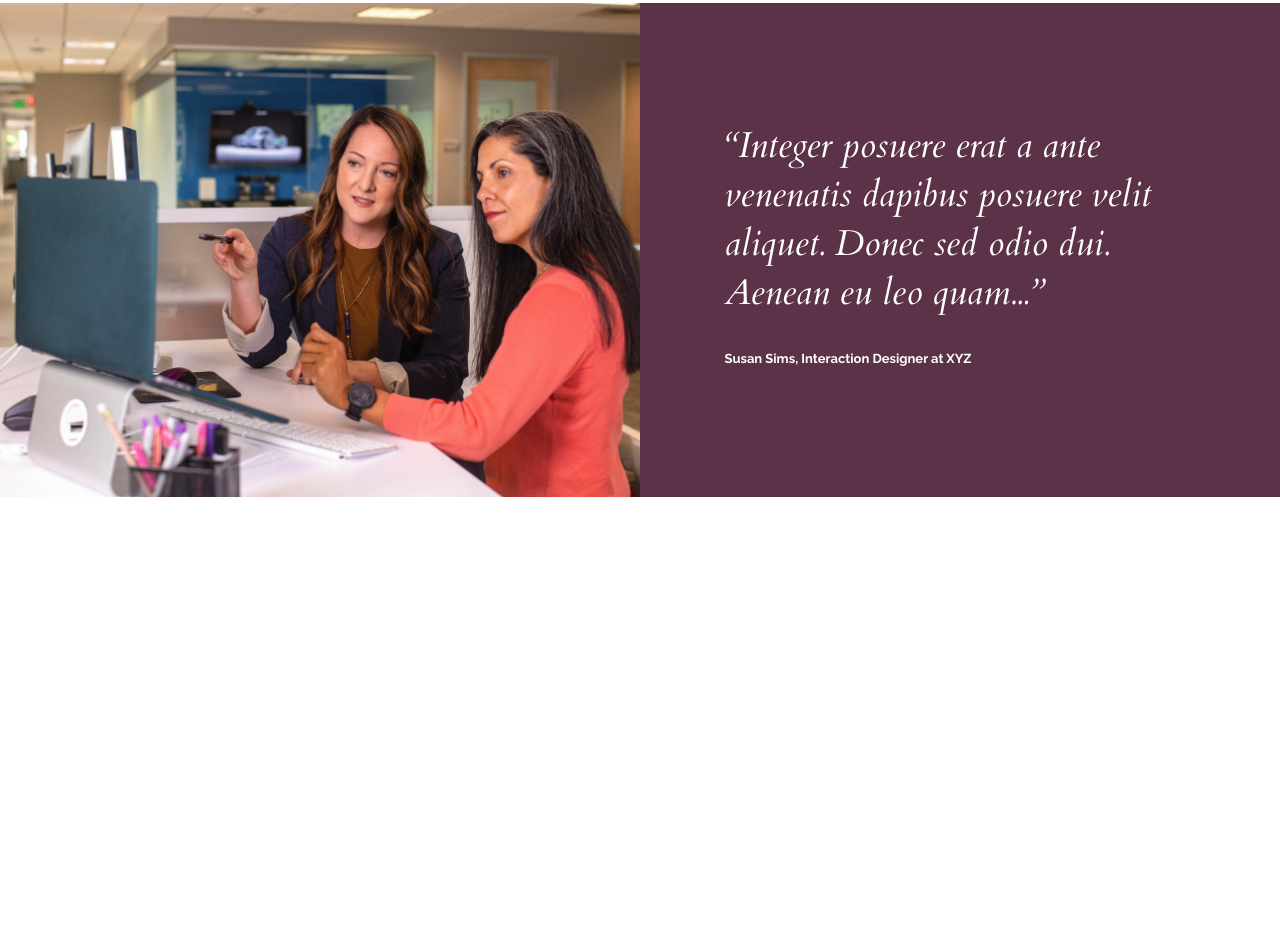
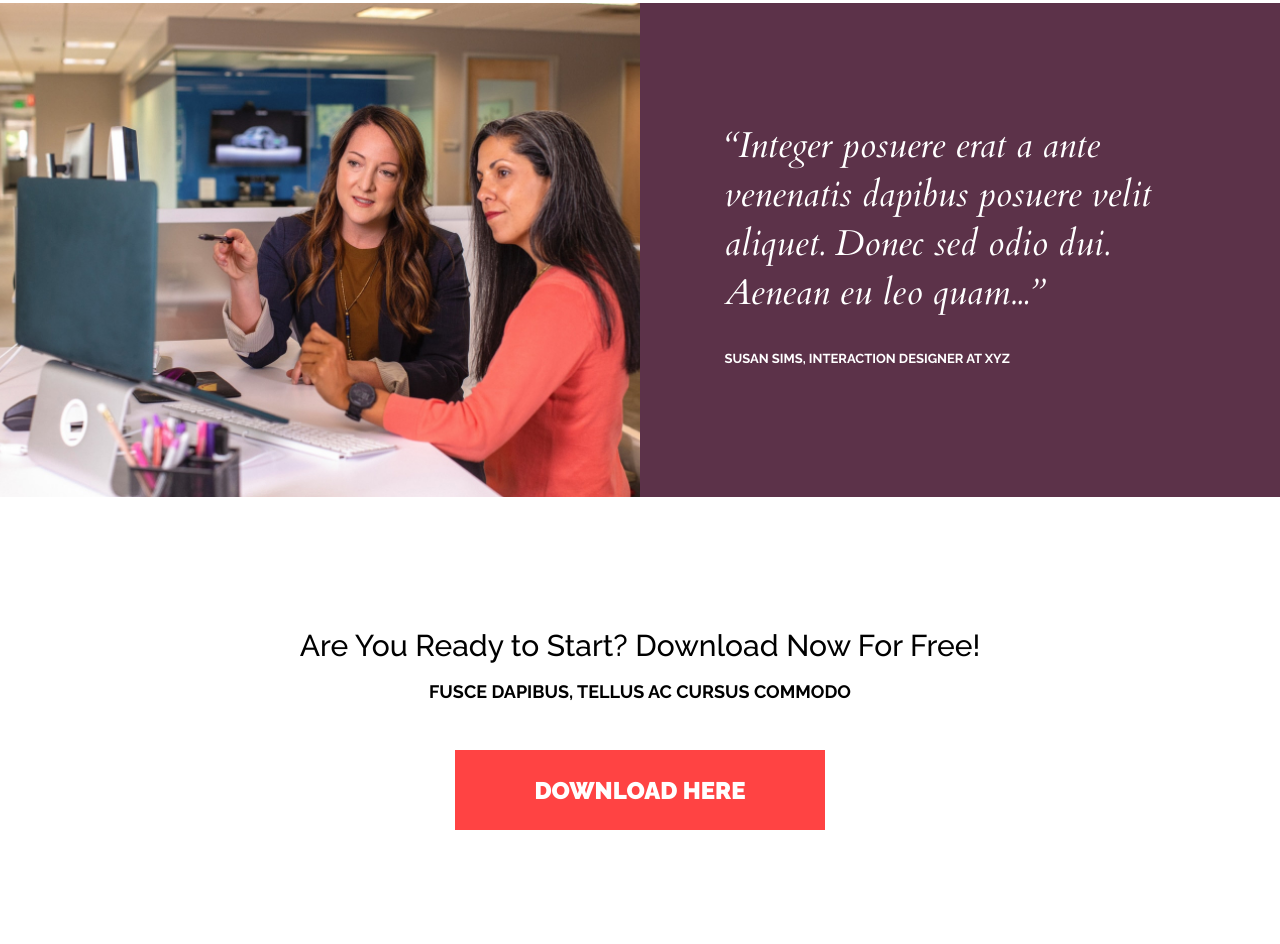
Before and after one commit to shalbenik96/course-project, a website built with Parcel: page src/index.html in a window 1280 px wide. Shown: the part 3663-4607 px from the top of the page. Before the commit the page ends 4164 px from the top, so only its background shows below. Built offline with nearby package versions, Linux system fonts and the light colour scheme.

Commit message:
download

```diff
--- a/src/index.html
+++ b/src/index.html
@@ -500,6 +500,19 @@
 				</div>
 				</div>
 			</section>
+			<section class="download">
+				<div class="container">
+					<div class="download-wrapper">
+						<div class="download-inner">
+						    <span class="download-text">Are You Ready to Start? Download Now For Free!</span>
+						    <h6 class="download-title">Fusce dapibus, tellus ac cursus commodo</h6>
+					    </div>
+						<div class="download-button">
+							<a class="download-button__item" href="#" >download here</a>
+						</div>
+					</div>
+				</div>
+			</section>
 		</main>
 		<script type="module" src="./js/app.js"></script>
 	</body>
--- /dev/null
+++ b/src/scss/download.scss
@@ -0,0 +1,42 @@
+.download {
+	padding: 7.125rem 0;
+}
+.download-wrapper {
+	display: flex;
+	flex-direction: column;
+	align-items: center;
+	justify-content: center;
+}
+.download-text {
+	font-family: 'Raleway', sans-serif;
+	font-weight: 500;
+	font-size: 1.875rem;
+	color: rgba(0, 0, 0, 1);
+	line-height: 4.375rem;
+	text-align: center;
+}
+.download-title {
+	font-family: 'Raleway', sans-serif;
+	font-weight: 700;
+	font-size: 1.125rem;
+	color: rgba(0, 0, 0, 1);
+	line-height: 1.3125rem;
+	text-transform: uppercase;
+	text-align: center;
+	margin-bottom: 2.981875rem;
+}
+.download-button {
+	width: 23.125rem;
+	height: 5rem;
+	background-color: rgba(255, 67, 67, 1);
+	display: flex;
+	align-items: center;
+	justify-content: center;
+}
+.download-button__item {
+	font-family: 'Raleway', sans-serif;
+	font-weight: 900;
+	font-size: 1.5rem;
+	color: rgba(255, 255, 255, 1);
+	text-transform: uppercase;
+}
--- a/src/scss/style.scss
+++ b/src/scss/style.scss
@@ -7,6 +7,7 @@
 @import '../scss/work.scss';
 @import '../scss/our-team.scss';
 @import '../scss/testimonials.scss';
+@import '../scss/download.scss';
 html {
 	font-family: 'Raleway', 'Cardo', sans-serif;
 	font-size: 16px;
--- a/src/scss/testimonials.scss
+++ b/src/scss/testimonials.scss
@@ -37,4 +37,5 @@
 	font-weight: 700;
 	font-size: 0.8125rem;
 	color: rgba(255, 255, 255, 1);
+	text-transform: uppercase;
 }
```
Also changed, not shown: dist/index.html, 2 other files.
